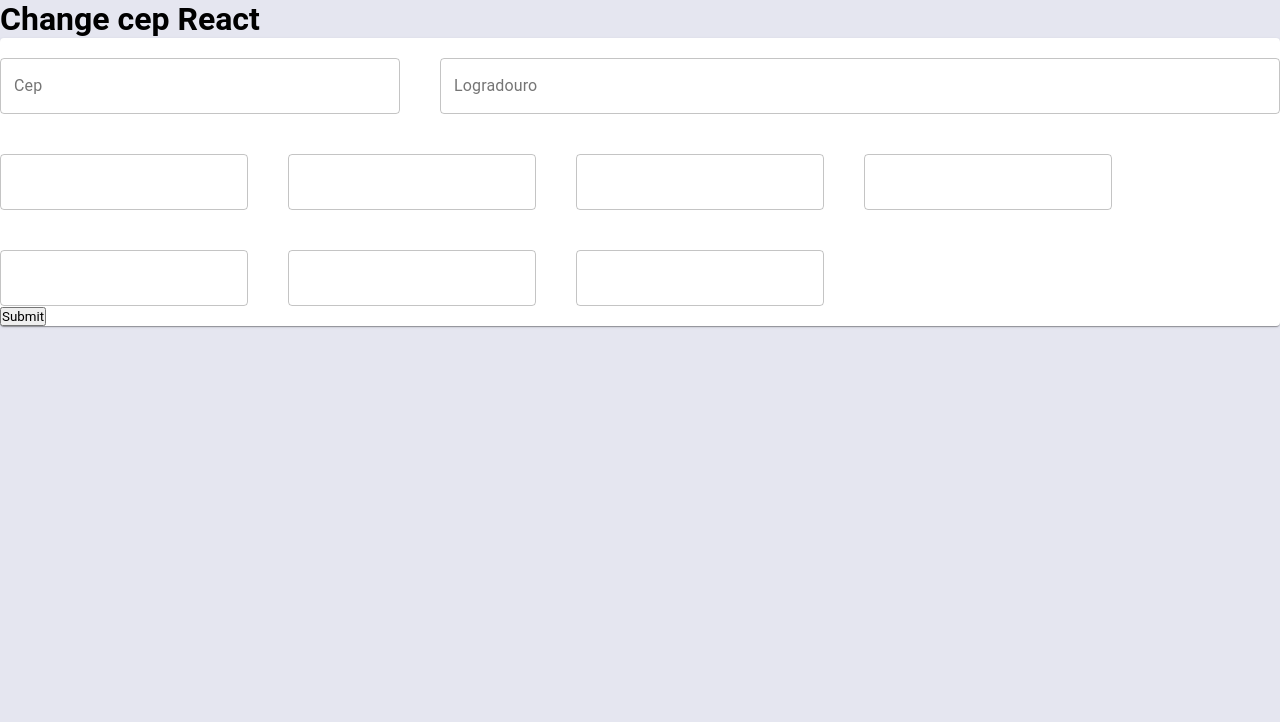
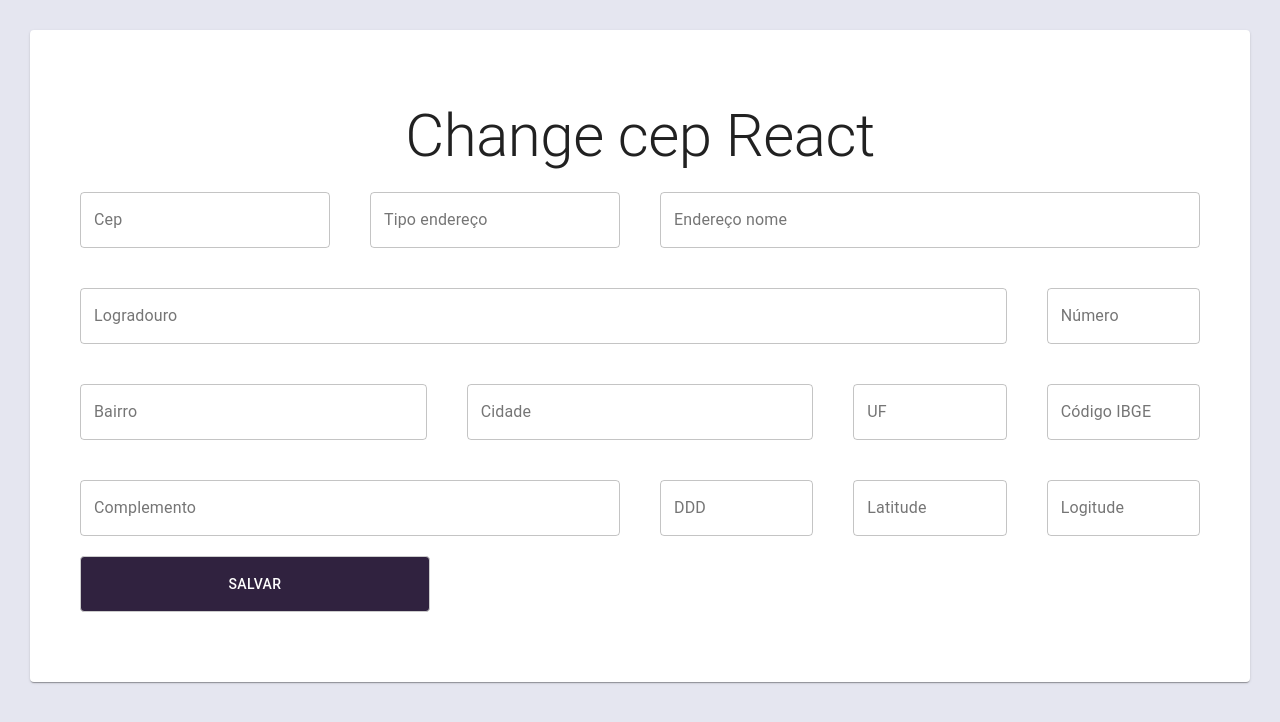
Before and after one commit to brenogsouza/fetch_cep_react, a React (Create React App) app: page / in a window 1280 px wide. Shown: the top 722 px of the page. Built offline with nearby package versions, Linux system fonts and the light colour scheme.

Commit message:
criado hooks para inputs e setado no form

```diff
--- a/src/components/Form.js
+++ b/src/components/Form.js
@@ -1,107 +1,185 @@
-import { Grid, Paper, TextField } from "@material-ui/core";
+import { Button, Grid, Paper, TextField, Typography } from "@material-ui/core";
 import React from "react";
-import { Controller, useForm } from "react-hook-form";
+import { useFormChange } from "./hooks";
 import { Container } from "./styles";
 
 export default function Form() {
-  const methods = useForm();
-  const { handleSubmit, control, reset } = methods;
-  const onSubmit = data => console.log(data);
-
+  const submitForm = () => {
+    alert(`O endereço salvo foi:
+    Cep: ${inputs.cep}
+    Tipo de endereço: ${inputs.tipoEndereco}
+    Endereço nome: ${inputs.enderecoNome}
+    Logradouro: ${inputs.logradouro}
+    Número: ${inputs.numero}
+    Bairro: ${inputs.bairro}
+    Cidade: ${inputs.cidade}
+    Uf: ${inputs.uf}
+    Código IBGE: ${inputs.ibge}
+    Complemento: ${inputs.complemento}
+    DDD: ${inputs.ddd}
+    Latitude: ${inputs.latitude}
+    Longitude: ${inputs.longitude}
+    `);
+    console.log(`O endereço salvo foi:
+    Cep: ${inputs.cep}
+    Tipo de endereço: ${inputs.tipoEndereco}
+    Endereço nome: ${inputs.enderecoNome}
+    Logradouro: ${inputs.logradouro}
+    Número: ${inputs.numero}
+    Bairro: ${inputs.bairro}
+    Cidade: ${inputs.cidade}
+    Uf: ${inputs.uf}
+    Código IBGE: ${inputs.ibge}
+    Complemento: ${inputs.complemento}
+    DDD: ${inputs.ddd}
+    Latitude: ${inputs.latitude}
+    Longitude: ${inputs.longitude}
+    `);
+  };
+  const { inputs, handleInputChange, handleSubmit } = useFormChange(submitForm);
   return (
     <Container>
-      <form onSubmit={handleSubmit(onSubmit)}>
-        <h1>Change cep React</h1>
-        <Paper>
+      <form onSubmit={handleSubmit}>
+        <Paper className="paper">
+          <Typography variant="h2" align="center">
+            Change cep React
+          </Typography>
           <Grid container spacing={5}>
-            <Grid item xs={12} sm={12} md={4} lg={4} xl={4}>
-              <Controller
+            <Grid item xs={12} sm={12} md={3} lg={3} xl={3}>
+              <TextField
                 fullWidth
-                as={TextField}
-                name="TextField"
                 variant="outlined"
                 label="Cep"
-                control={control}
-                defaultValue=""
+                name="cep"
+                onChange={handleInputChange}
+                value={inputs.cep}
               />
             </Grid>
-            <Grid item xs={12} sm={12} md={8} lg={8} xl={8}>
-              <Controller
+            <Grid item xs={12} sm={12} md={3} lg={3} xl={3}>
+              <TextField
                 fullWidth
-                as={TextField}
-                name="TextField"
+                variant="outlined"
+                label="Tipo endereço"
+                name="tipoEndereco"
+                onChange={handleInputChange}
+                value={inputs.tipoEndereco}
+              />
+            </Grid>
+            <Grid item xs={12} sm={12} md={6} lg={6} xl={6}>
+              <TextField
+                fullWidth
+                name="enderecoNome"
+                variant="outlined"
+                label="Endereço nome"
+                onChange={handleInputChange}
+                value={inputs.enderecoNome}
+              />
+            </Grid>
+            <Grid item xs={12} sm={12} md={10} lg={10} xl={10}>
+              <TextField
+                fullWidth
+                name="logradouro"
                 variant="outlined"
                 label="Logradouro"
-                control={control}
-                defaultValue=""
+                onChange={handleInputChange}
+                value={inputs.logradouro}
               />
             </Grid>
-            <Grid item>
-              <Controller
-                as={TextField}
-                name="TextField"
+            <Grid item xs={12} sm={12} md={2} lg={2} xl={2}>
+              <TextField
+                fullWidth
+                name="numero"
                 variant="outlined"
-                control={control}
-                defaultValue=""
+                label="Número"
+                onChange={handleInputChange}
+                value={inputs.numero}
               />
             </Grid>
-            <Grid item>
-              <Controller
-                as={TextField}
-                name="TextField"
+            <Grid item xs={12} sm={12} md={4} lg={4} xl={4}>
+              <TextField
+                name="bairro"
                 variant="outlined"
-                control={control}
-                defaultValue=""
+                label="Bairro"
+                fullWidth
+                onChange={handleInputChange}
+                value={inputs.bairro}
               />
             </Grid>
-            <Grid item>
-              <Controller
-                as={TextField}
-                name="TextField"
+            <Grid item xs={12} sm={12} md={4} lg={4} xl={4}>
+              <TextField
+                name="cidade"
                 variant="outlined"
-                control={control}
-                defaultValue=""
+                label="Cidade"
+                fullWidth
+                onChange={handleInputChange}
+                value={inputs.cidade}
               />
             </Grid>
-            <Grid item>
-              <Controller
-                as={TextField}
-                name="TextField"
+            <Grid item xs={12} sm={12} md={2} lg={2} xl={2}>
+              <TextField
+                name="uf"
                 variant="outlined"
-                control={control}
-                defaultValue=""
+                label="UF"
+                fullWidth
+                onChange={handleInputChange}
+                value={inputs.uf}
               />
             </Grid>
-            <Grid item>
-              <Controller
-                as={TextField}
-                name="TextField"
+            <Grid item xs={12} sm={12} md={2} lg={2} xl={2}>
+              <TextField
+                name="ibge"
                 variant="outlined"
-                control={control}
-                defaultValue=""
+                fullWidth
+                label="Código IBGE"
+                onChange={handleInputChange}
+                value={inputs.ibge}
               />
             </Grid>
-            <Grid item>
-              <Controller
-                as={TextField}
-                name="TextField"
+            <Grid item xs={12} sm={12} md={6} lg={6} xl={6}>
+              <TextField
+                name="complemento"
                 variant="outlined"
-                control={control}
-                defaultValue=""
+                label="Complemento"
+                fullWidth
+                onChange={handleInputChange}
+                value={inputs.complemento}
               />
             </Grid>
-            <Grid item>
-              <Controller
-                as={TextField}
-                name="TextField"
+            <Grid item xs={12} sm={12} md={2} lg={2} xl={2}>
+              <TextField
+                name="ddd"
                 variant="outlined"
-                control={control}
-                defaultValue=""
+                fullWidth
+                label="DDD"
+                onChange={handleInputChange}
+                value={inputs.ddd}
+              />
+            </Grid>
+            <Grid item xs={12} sm={12} md={2} lg={2} xl={2}>
+              <TextField
+                name="latitude"
+                variant="outlined"
+                fullWidth
+                label="Latitude"
+                onChange={handleInputChange}
+                value={inputs.latitude}
+              />
+            </Grid>
+            <Grid item xs={12} sm={12} md={2} lg={2} xl={2}>
+              <TextField
+                name="longitude"
+                variant="outlined"
+                fullWidth
+                label="Logitude"
+                onChange={handleInputChange}
+                value={inputs.longitude}
               />
             </Grid>
           </Grid>
+          <Button onClick={submitForm} type="submit" className="button__salvar">
+            Salvar
+          </Button>
         </Paper>
-        <button>Submit</button>
       </form>
     </Container>
   );
--- /dev/null
+++ b/src/components/hooks/index.js
@@ -0,0 +1 @@
+export { default as useFormChange } from "./useFormChange";
--- /dev/null
+++ b/src/components/hooks/useFormChange.js
@@ -0,0 +1,23 @@
+import { useState } from "react";
+
+const useFormChange = callback => {
+  const [inputs, setInputs] = useState({});
+  const handleSubmit = event => {
+    if (event) {
+      event.preventDefault();
+    }
+  };
+  const handleInputChange = event => {
+    event.persist();
+    setInputs(inputs => ({
+      ...inputs,
+      [event.target.name]: event.target.value
+    }));
+  };
+  return {
+    handleSubmit,
+    handleInputChange,
+    inputs
+  };
+};
+export default useFormChange;
--- a/src/components/styles.js
+++ b/src/components/styles.js
@@ -3,7 +3,47 @@ import styled from "styled-components";
 export const Container = styled.div`
   display: flex;
   justify-content: center;
-  h1 {
+  padding: 40px;
+  @media screen {
+    padding: 10px;
+  }
+  h2 {
     margin-bottom: 20px;
   }
+  .paper {
+    display: flex;
+    justify-content: center;
+    flex-direction: column;
+    padding: 50px;
+    margin: 20px 20px;
+    height: 100%;
+  }
+  .button__salvar {
+    background: #102d;
+    margin-top: 20px;
+    height: 56px;
+    color: #fff;
+    width: 100%;
+    max-width: 350px;
+    border: 1px solid #ccc;
+    &:hover {
+      background: #102d;
+      opacity: 0.8;
+      border: 1px solid #ccc;
+    }
+  }
+  @media (max-width: 600px) {
+    .paper {
+      display: flex;
+      justify-content: center;
+      flex-direction: column;
+      padding: 10px;
+      margin: 0;
+      height: 100%;
+    }
+    .button__salvar {
+      width: 100%;
+      max-width: 100%;
+    }
+  }
 `;
```
Also changed, not shown: src/api.js (+10 -0 lines).
